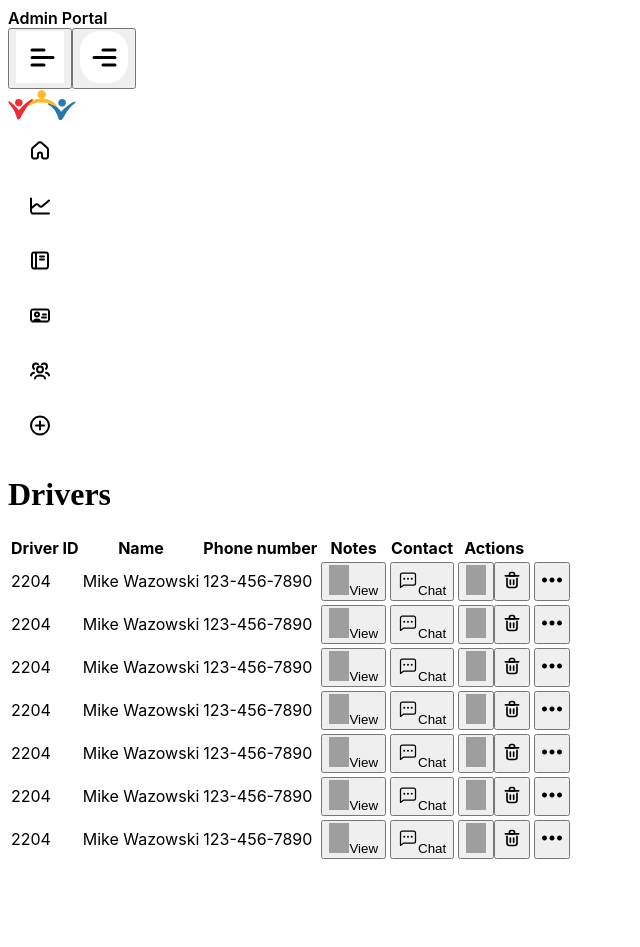
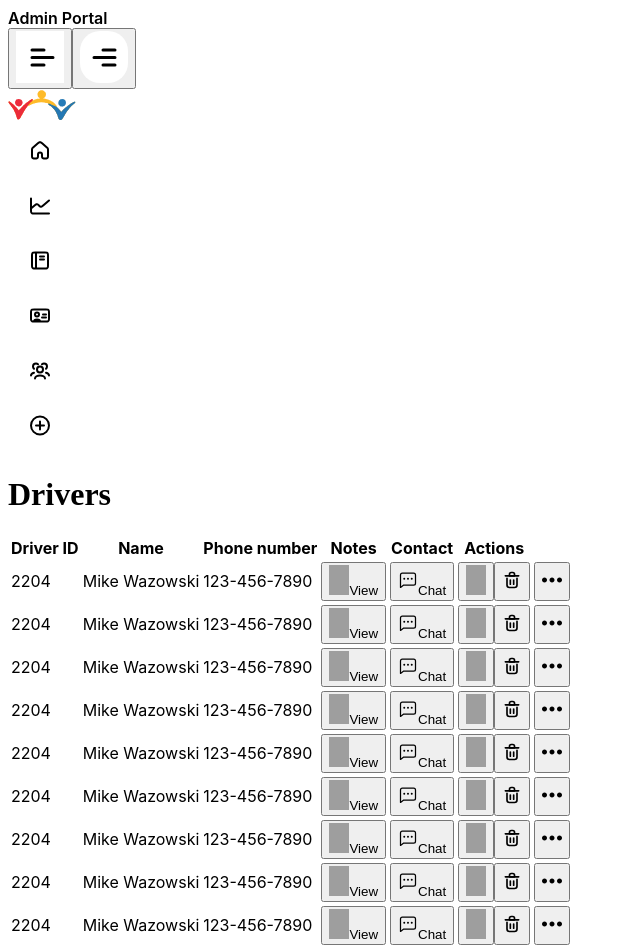
Before and after one commit to ubcmotion/united-we-can, a Next.js app in the folder apps/web/web/: page /drivers in a window 1280 px wide. Shown: the top 947 px of the page, without its empty margins (0-640 px from the left). Before the commit the page ends 870 px from the top, so only its background shows below. Built offline with nearby package versions, Linux system fonts and the light colour scheme; grey boxes are pictures that could not be loaded.

Commit message:
feat: Added table overflow and removed scrollbar for it

```diff
--- a/apps/web/web/src/app/components/CustomersTable.tsx
+++ b/apps/web/web/src/app/components/CustomersTable.tsx
@@ -2,6 +2,7 @@
 import React from "react";
 import { Table } from "@/app/components/Table";
 import Image from "next/image";
+import "../styles/tables.css";
 
 interface Styles {
   mainContainer: React.CSSProperties;
@@ -79,6 +80,7 @@ const customers: CustomerRecord[] = [
         notes: "View",
         tag: "Household"
     },
+
 ];
 
 const columns = [
@@ -172,7 +174,7 @@ export default function CustomersTable() {
   return (
     <div
       style={styles.mainContainer}
-      className="flex flex-col gap-4 rounded-2xl bg-white p-6 mr-5 shadow-md"
+      className="flex flex-col gap-4 rounded-2xl bg-white p-6 mr-5 shadow-md hide-scrollbar"
     >
       <Table<CustomerRecord> columns={columns} data={customers} />
     </div>
--- a/apps/web/web/src/app/components/DriversTable.tsx
+++ b/apps/web/web/src/app/components/DriversTable.tsx
@@ -2,6 +2,7 @@
 import React from "react";
 import { Table } from "@/app/components/Table";
 import Image from 'next/image';
+import "../styles/tables.css";
 
 interface Styles {
     mainContainer: React.CSSProperties;
@@ -89,6 +90,186 @@ const records: DriverRecord[] = [
         actions: "",
         more: "",
       },
+      {
+        id: 2204,
+        name: "Mike Wazowski",
+        phone: "123-456-7890",
+        notes: "",
+        contact: "",
+        actions: "",
+        more: "",
+      },
+      {
+        id: 2204,
+        name: "Mike Wazowski",
+        phone: "123-456-7890",
+        notes: "",
+        contact: "",
+        actions: "",
+        more: "",
+      },
+      {
+        id: 2204,
+        name: "Mike Wazowski",
+        phone: "123-456-7890",
+        notes: "",
+        contact: "",
+        actions: "",
+        more: "",
+      },
+      {
+        id: 2204,
+        name: "Mike Wazowski",
+        phone: "123-456-7890",
+        notes: "",
+        contact: "",
+        actions: "",
+        more: "",
+      },
+      {
+        id: 2204,
+        name: "Mike Wazowski",
+        phone: "123-456-7890",
+        notes: "",
+        contact: "",
+        actions: "",
+        more: "",
+      },
+      {
+        id: 2204,
+        name: "Mike Wazowski",
+        phone: "123-456-7890",
+        notes: "",
+        contact: "",
+        actions: "",
+        more: "",
+      },
+      {
+        id: 2204,
+        name: "Mike Wazowski",
+        phone: "123-456-7890",
+        notes: "",
+        contact: "",
+        actions: "",
+        more: "",
+      },
+      {
+        id: 2204,
+        name: "Mike Wazowski",
+        phone: "123-456-7890",
+        notes: "",
+        contact: "",
+        actions: "",
+        more: "",
+      },
+      {
+        id: 2204,
+        name: "Mike Wazowski",
+        phone: "123-456-7890",
+        notes: "",
+        contact: "",
+        actions: "",
+        more: "",
+      },
+      {
+        id: 2204,
+        name: "Mike Wazowski",
+        phone: "123-456-7890",
+        notes: "",
+        contact: "",
+        actions: "",
+        more: "",
+      },
+      {
+        id: 2204,
+        name: "Mike Wazowski",
+        phone: "123-456-7890",
+        notes: "",
+        contact: "",
+        actions: "",
+        more: "",
+      },
+      {
+        id: 2204,
+        name: "Mike Wazowski",
+        phone: "123-456-7890",
+        notes: "",
+        contact: "",
+        actions: "",
+        more: "",
+      },
+      {
+        id: 2204,
+        name: "Mike Wazowski",
+        phone: "123-456-7890",
+        notes: "",
+        contact: "",
+        actions: "",
+        more: "",
+      },
+      {
+        id: 2204,
+        name: "Mike Wazowski",
+        phone: "123-456-7890",
+        notes: "",
+        contact: "",
+        actions: "",
+        more: "",
+      },
+      {
+        id: 2204,
+        name: "Mike Wazowski",
+        phone: "123-456-7890",
+        notes: "",
+        contact: "",
+        actions: "",
+        more: "",
+      },
+      {
+        id: 2204,
+        name: "Mike Wazowski",
+        phone: "123-456-7890",
+        notes: "",
+        contact: "",
+        actions: "",
+        more: "",
+      },
+      {
+        id: 2204,
+        name: "Mike Wazowski",
+        phone: "123-456-7890",
+        notes: "",
+        contact: "",
+        actions: "",
+        more: "",
+      },
+      {
+        id: 2204,
+        name: "Mike Wazowski",
+        phone: "123-456-7890",
+        notes: "",
+        contact: "",
+        actions: "",
+        more: "",
+      },
+      {
+        id: 2204,
+        name: "Mike Wazowski",
+        phone: "123-456-7890",
+        notes: "",
+        contact: "",
+        actions: "",
+        more: "",
+      },
+      {
+        id: 2204,
+        name: "Mike Wazowski",
+        phone: "123-456-7890",
+        notes: "",
+        contact: "",
+        actions: "",
+        more: "",
+      }
   ];
 
 const driverColumns = [
@@ -184,7 +365,7 @@ export default function DriversTable() {
   return (
     <div
       style={styles.mainContainer}
-      className="flex flex-col items-stretch gap-4 bg-white p-8 rounded-2xl mr-5 shadow-md"
+      className="flex flex-col items-stretch gap-4 bg-white p-8 rounded-2xl mr-5 shadow-md hide-scrollbar"
     >
       <Table<DriverRecord> columns={driverColumns} data={records} />
     </div>
--- a/apps/web/web/src/app/components/Table.tsx
+++ b/apps/web/web/src/app/components/Table.tsx
@@ -24,7 +24,7 @@ export function Table<TData>({ columns, data }: BaseTableProps<TData>) {
     <table className="whitespace-nowrap">
       <thead className="border-b border-neutral-600">
         {table.getHeaderGroups().map(headerGroup => (
-          <tr key={headerGroup.id} className="*:px-4 *:py-2 text-left">
+          <tr key={headerGroup.id} className="*:px-2 *:py-2 text-left">
             {headerGroup.headers.map(header => (
               <th key={header.id}>
                 {header.isPlaceholder
@@ -40,7 +40,7 @@ export function Table<TData>({ columns, data }: BaseTableProps<TData>) {
       </thead>
       <tbody>
         {table.getRowModel().rows.map(row => (
-          <tr key={row.id} className="*:px-4 *:py-2">
+          <tr key={row.id} className="*:px-2 *:py-4">
             {row.getVisibleCells().map(cell => (
               <td key={cell.id}>
                 {flexRender(cell.column.columnDef.cell, cell.getContext())}
--- a/apps/web/web/src/app/components/TodaysPickups.tsx
+++ b/apps/web/web/src/app/components/TodaysPickups.tsx
@@ -148,7 +148,7 @@ export default function TodaysPickups() {
         day: "Monday",
         phone: "123-456-7890",
         status: "Pending"
-      }
+      },
   ];
 
   return (
--- a/apps/web/web/src/app/customers/page.tsx
+++ b/apps/web/web/src/app/customers/page.tsx
@@ -2,7 +2,7 @@ import CustomersTable from "../components/CustomersTable";
 
 export default function Customers() {
   return (
-    <div className="flex flex-col gap-4">
+    <div className="flex flex-col gap-4 h-screen overflow-auto">
       <h1 className="text-2xl font-bold ml-0.9">Customers</h1>
       <CustomersTable />
     </div>
--- a/apps/web/web/src/app/drivers/page.tsx
+++ b/apps/web/web/src/app/drivers/page.tsx
@@ -1,10 +1,13 @@
 import DriversTable from "../components/DriversTable";
+import "../styles/tables.css";
 
 export default function Drivers() {
   return (
-    <div className="flex flex-col gap-4">
-      <h1 className="text-2xl font-bold ml-0.9">Drivers</h1>
-      <DriversTable />
+    <div className="h-screen overflow-hidden">
+      <div className="flex h-full flex-col gap-4 overflow-y-auto hide-scrollbar">
+        <h1 className="text-2xl font-bold ml-0.9">Drivers</h1>
+        <DriversTable />
+      </div>
     </div>
   );
 }
--- a/apps/web/web/src/app/requests/page.tsx
+++ b/apps/web/web/src/app/requests/page.tsx
@@ -1,5 +1,7 @@
 import Mapbox from '@/app/components/Mapbox';
 import PickupsTable from '@/app/components/PickupsTable';
+import '../styles/tables.css';
+
 
 // TODO: replace with actual data
 const locations = [
@@ -37,10 +39,10 @@ const locations = [
 
 export default function Requests() {
   return (
-    <div className="flex flex-col h-screen">
+    <div className="flex flex-col gap-4 h-screen overflow-y-auto hide-scrollbar">
       <h1 className="text-2xl font-bold ml-0.9">Pickups</h1>
+      <PickupsTable/>
       <div className="flex-grow">
-        <PickupsTable/>
         <Mapbox locations={locations} />
       </div>
     </div>
--- /dev/null
+++ b/apps/web/web/src/app/styles/tables.css
@@ -0,0 +1,10 @@
+.hide-scrollbar {
+  -ms-overflow-style: none;
+  scrollbar-width: none;
+  scrollbar-color: transparent transparent;
+}
+
+.hide-scrollbar::-webkit-scrollbar {
+  width: 0;
+  height: 0;
+}
```
Also changed, not shown: apps/web/web/src/app/components/PickupsTable.tsx (+84 -0 lines).
